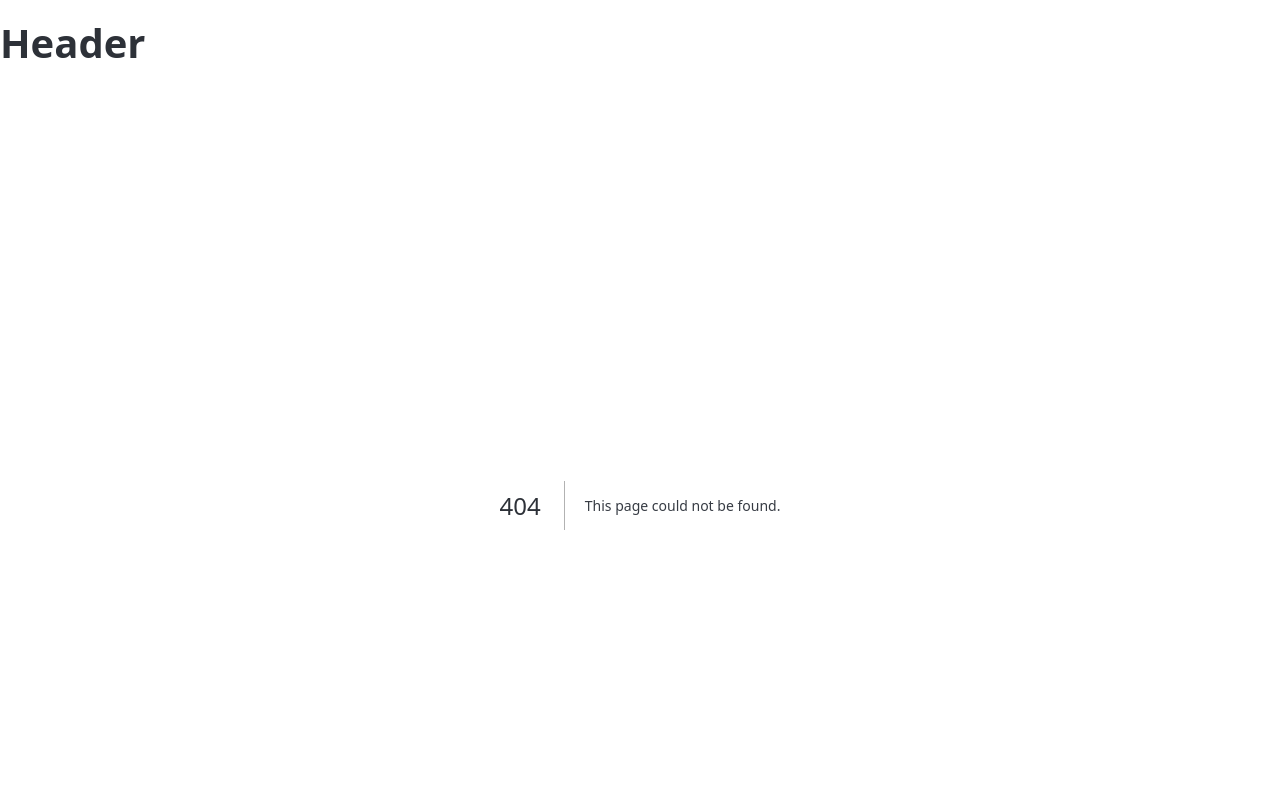
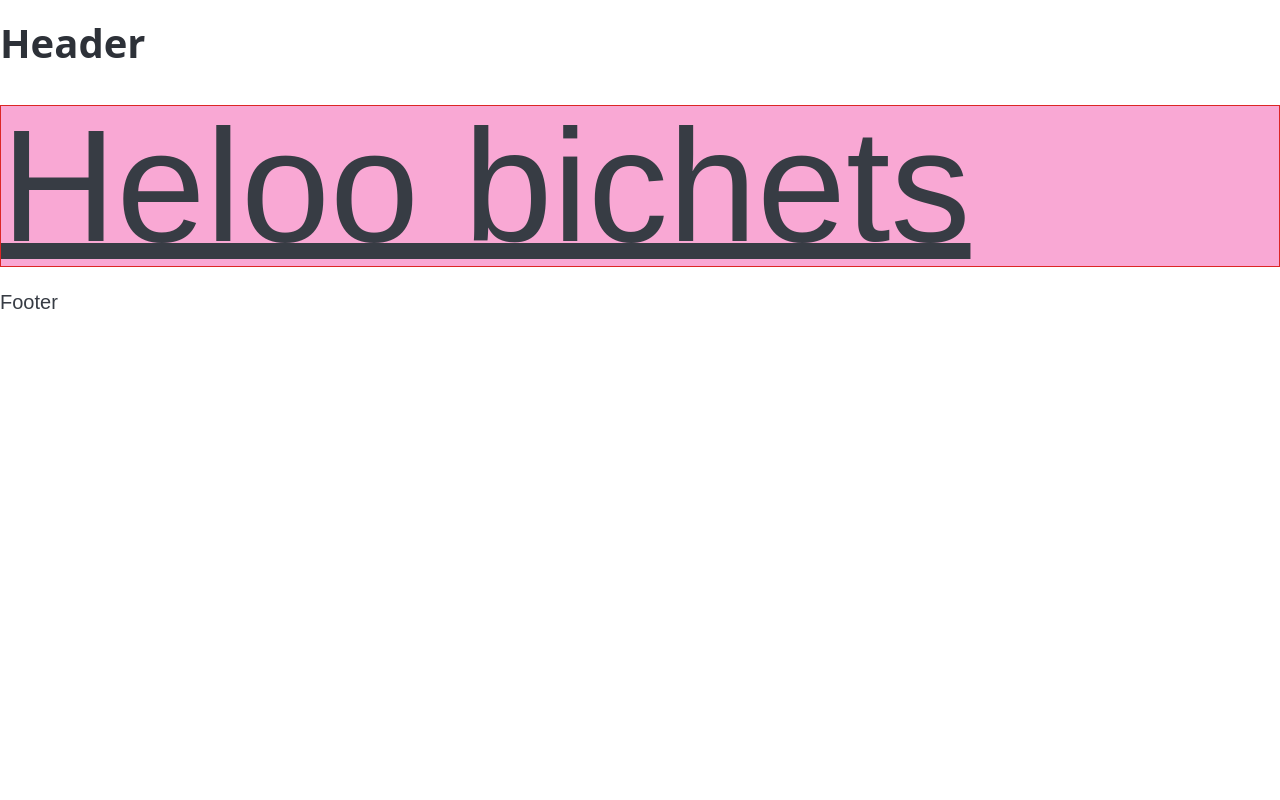
Before and after one commit to prodjohnper/octo-app, a Next.js app: page /dashboard in a window 1280 px wide. Before the commit this address had no page. Shown: the top 800 px of the page. Built offline with nearby package versions, Linux system fonts and the light colour scheme.

Commit message:
add - basic example of feature based file struct

```diff
--- /dev/null
+++ b/src/app/dashboard/page.tsx
@@ -0,0 +1,7 @@
+import "./styles/dashboard.css";
+
+const Pagina = () => {
+  return <div className="dashboard">Heloo bichets</div>;
+};
+
+export default Pagina;
--- /dev/null
+++ b/src/app/dashboard/styles/dashboard.css
@@ -0,0 +1,3 @@
+.dashboard {
+  @apply text-9xl underline border border-red-600 bg-pink-300;
+}
```
